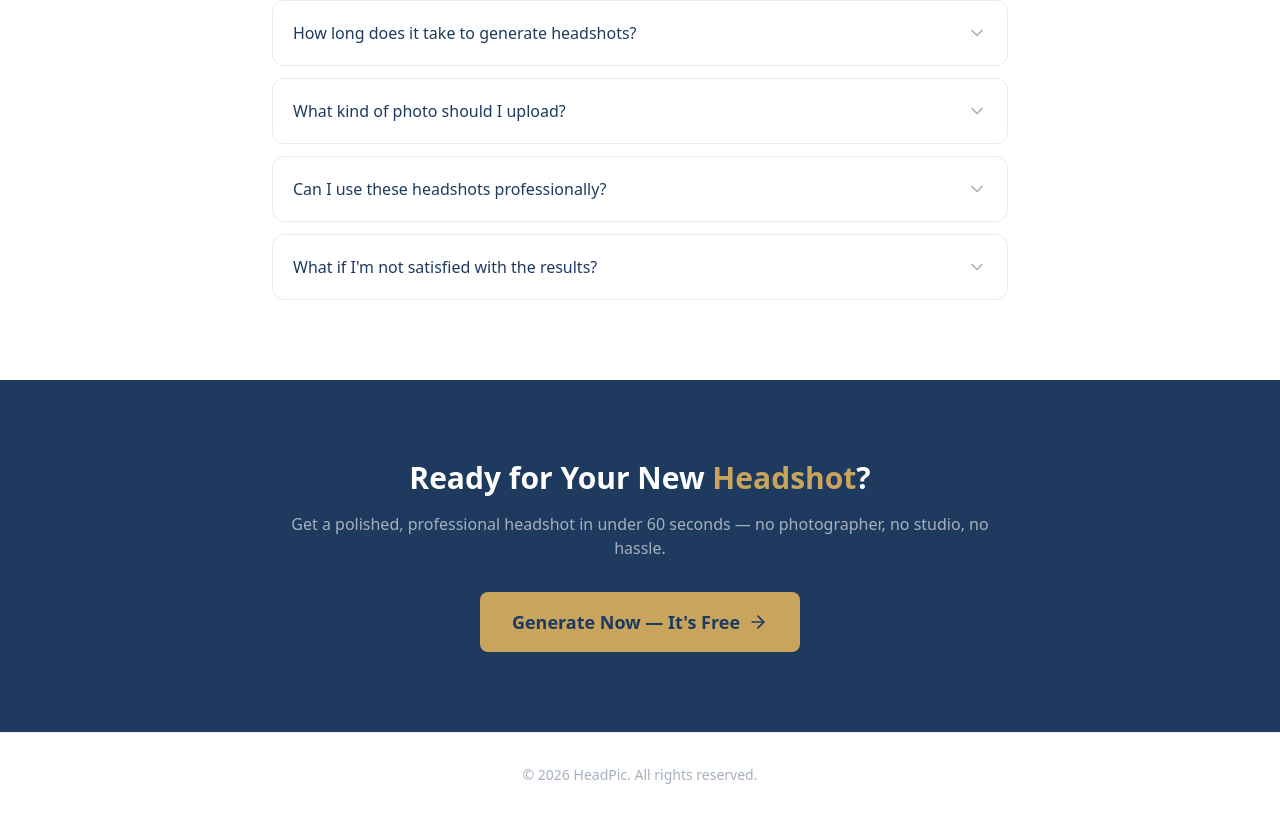
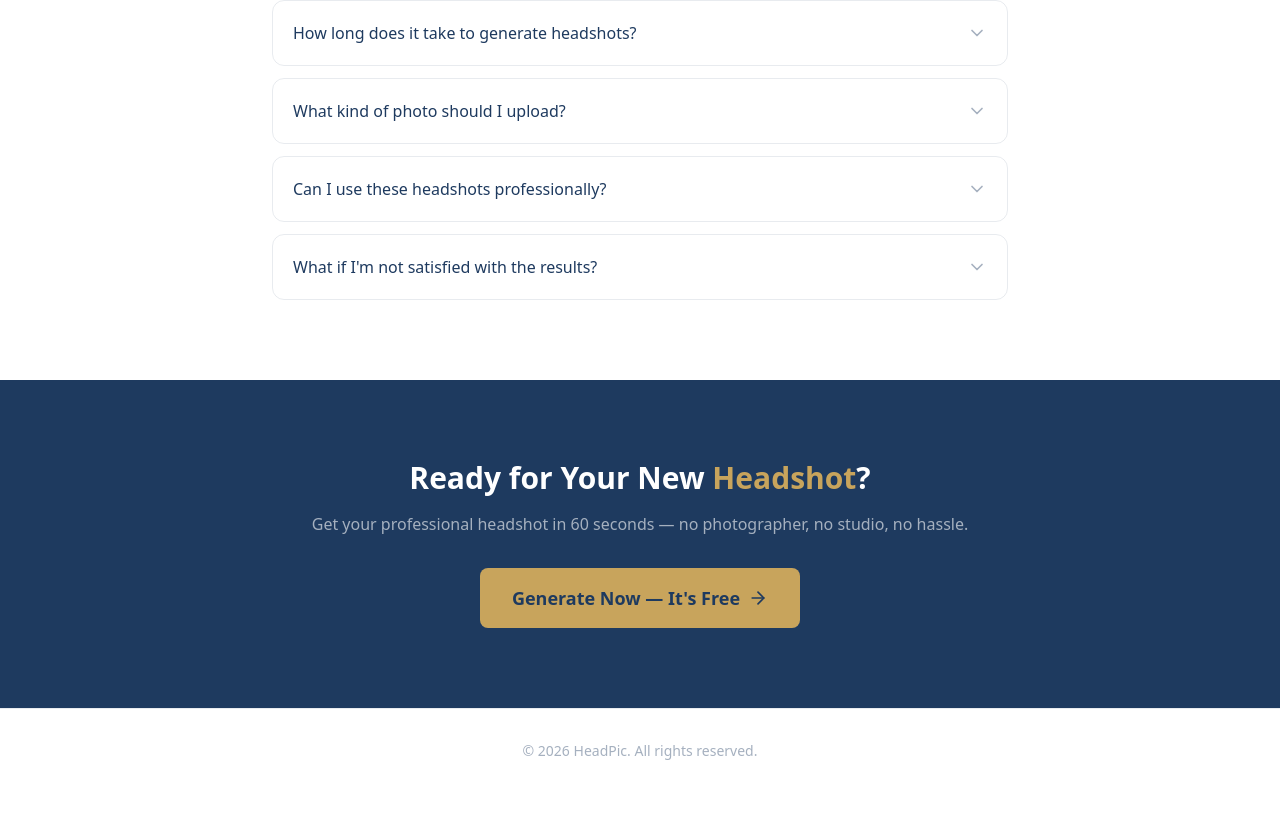
Before and after one commit to liaox126/headpic-ai, a Next.js app: page / in a window 1280 px wide. Shown: the part 2724-3541 px from the top of the page. After the commit the page ends 3517 px from the top, so only its background shows below. Built offline with nearby package versions, Linux system fonts and the light colour scheme.

Commit message:
fix: replace exaggerated copy, add sitemap.xml & robots.txt
- Changed 'Join thousands of professionals' to honest CTA copy
- Added public/sitemap.xml (homepage + /generate)
- Added public/robots.txt with sitemap reference
- Added scripts/ to .gitignore (contains secrets)

```diff
--- a/app/page.tsx
+++ b/app/page.tsx
@@ -37,8 +37,8 @@ export default function Home() {
             Ready for Your New <span className="text-gold">Headshot</span>?
           </h2>
           <p className="mb-8 text-white/60">
-            Get a polished, professional headshot in under 60 seconds —
-            no photographer, no studio, no hassle.
+            Get your professional headshot in 60 seconds — no photographer,
+            no studio, no hassle.
           </p>
           <Link
             href="/generate"
```
Also changed, not shown: public/robots.txt (added), 2 other files (tests, documents, lock files or other folders).
